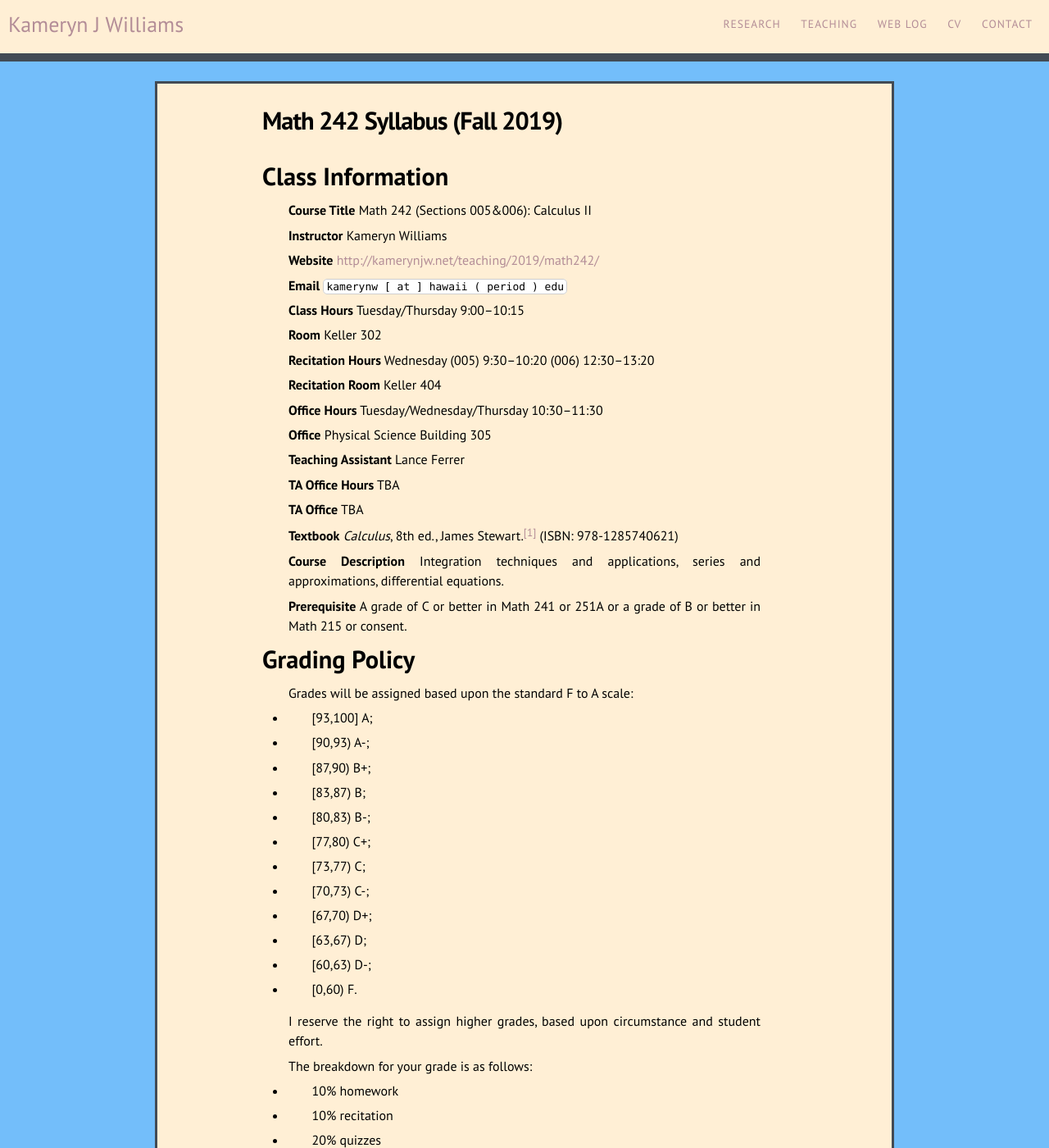
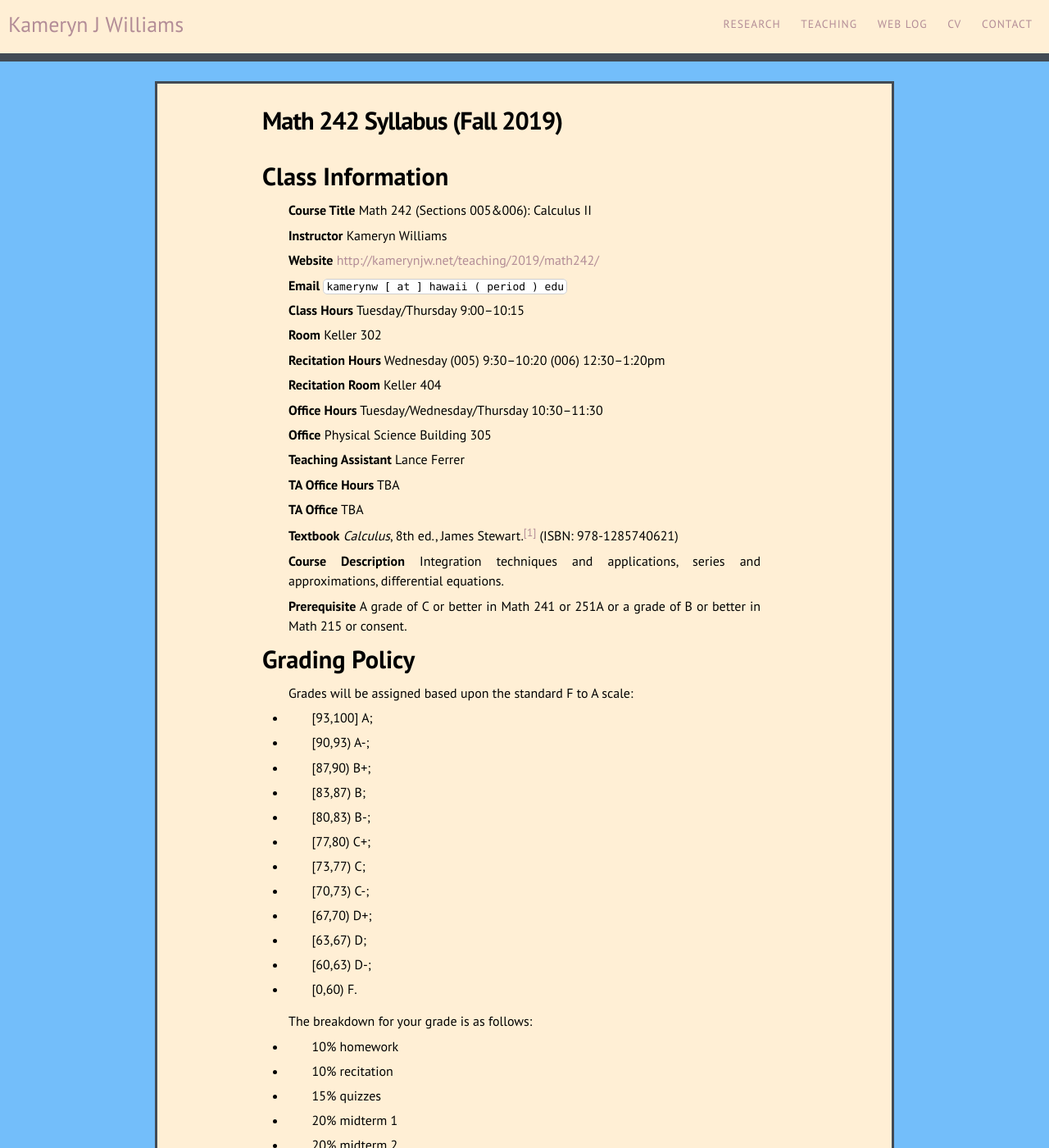
Before and after one commit to kamerynjw/kamerynjw.github.io, a Jekyll site: the page built from teaching/2019/math242/syllabus.md, in a window 1280 px wide and 1400 px high. Shown: the whole window at 82% size. Built offline with Jekyll 4.4.1, drawn with Linux system fonts in a browser that asks for light colours; nearby versions of some CDN libraries; some of the changed text lies outside the part shown.

Commit message:
thomas's tweaks

```diff
--- a/teaching/2019/math242/syllabus.md
+++ b/teaching/2019/math242/syllabus.md
@@ -19,7 +19,7 @@ Class Information
 
 **Room** Keller 302
 
-**Recitation Hours** Wednesday (005) 9:30–10:20 (006) 12:30–13:20
+**Recitation Hours** Wednesday (005) 9:30–10:20 (006) 12:30–1:20pm
 
 **Recitation Room** Keller 404
 
@@ -68,21 +68,19 @@ Grades will be assigned based upon the standard F to A scale:
 
 * [0,60) F.
 
-I reserve the right to assign higher grades, based upon circumstance and student effort.
-
 The breakdown for your grade is as follows:
 
 * 10% homework
 
 * 10% recitation
 
-* 20% quizzes
+* 15% quizzes
 
 * 20% midterm 1
 
 * 20% midterm 2
 
-* 20% final exam
+* 25% final exam
 
 Attendance Policy
 ==========
```
Also changed, not shown: other parts of teaching/2019/math242/syllabus.md (+1 -1 lines).
